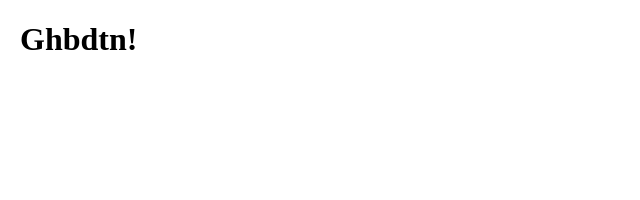
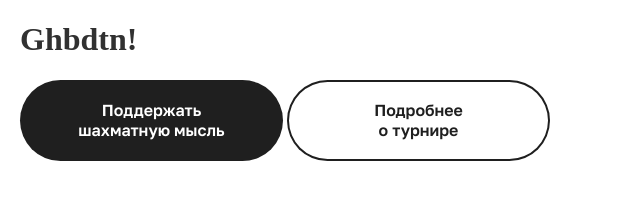
Before and after one commit to PlaksinaKate/test-chess, a plain HTML site: page index.html in a window 1280 px wide. Shown: the whole page, without its empty margins (0-640 px from the left). Drawn offline with Linux system fonts and the light colour scheme.

Commit message:
feat: add button default

```diff
--- a/assets/css/global.css
+++ b/assets/css/global.css
@@ -1,5 +1,6 @@
 * {
   background-color: var(--white);
+  color: var(--gray);
 }
 
 .wr {
@@ -8,3 +9,46 @@
 	padding: 0 var(--wr_pad);
 	position: relative;
 }
+
+.button,
+button {
+  background-color: var(--black);
+  color: var(--white);
+  max-width: max-content;
+  min-width: 263px;
+
+  padding: 20px 49px;
+
+  border-radius: 66px;
+  border: none;
+
+  font-family: var(--ff2);
+  font-size: 16px;
+  line-height: 1.3;
+  font-weight: 600;
+  cursor: pointer;
+
+  transition: color, background-color var(--a);
+}
+
+.button:hover,
+button:hover {
+  background-color: var(--yellow);
+  color: var(--black);
+}
+
+.button.stoke,
+button.stoke {
+  background-color: transparent;
+  color: var(--black);
+
+  -webkit-box-shadow:inset 0px 0px 0px 2px var(--black);
+  -moz-box-shadow:inset 0px 0px 0px 2px var(--black);
+  box-shadow:inset 0px 0px 0px 2px var(--black);
+}
+
+.button.stoke:hover,
+button.stoke:hover {
+  background-color: var(--black);
+  color: var(--white);
+}
--- a/assets/css/vars.css
+++ b/assets/css/vars.css
@@ -10,9 +10,11 @@
 /* colors */
 :root {
   --white: #fff;
-  --black: #313131;
+  --black: #1F1F1F;
+  --gray:  #313131;
   --red:   #F54932;
   --blue:  #3057A2;
+  --yellow:#FBCE51;
 }
 
 /* grid */
--- a/index.html
+++ b/index.html
@@ -13,6 +13,9 @@
   <section>
     <div class="wr">
       <h1>Ghbdtn!</h1>
+      <button>Поддержать<br>шахматную мысль</button>
+      <button class="stoke">Подробнее<br>о турнире</button>
+
     </div>
   </section>
 </body>
```
